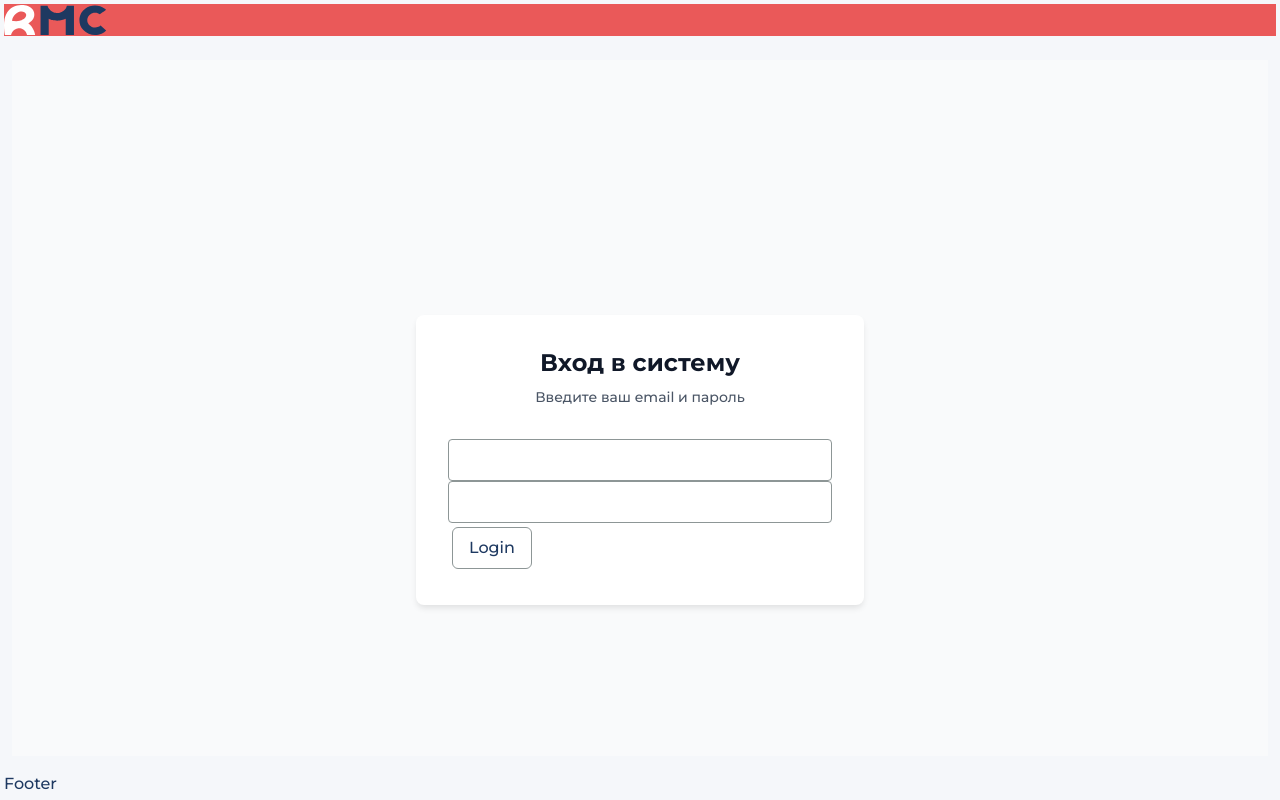
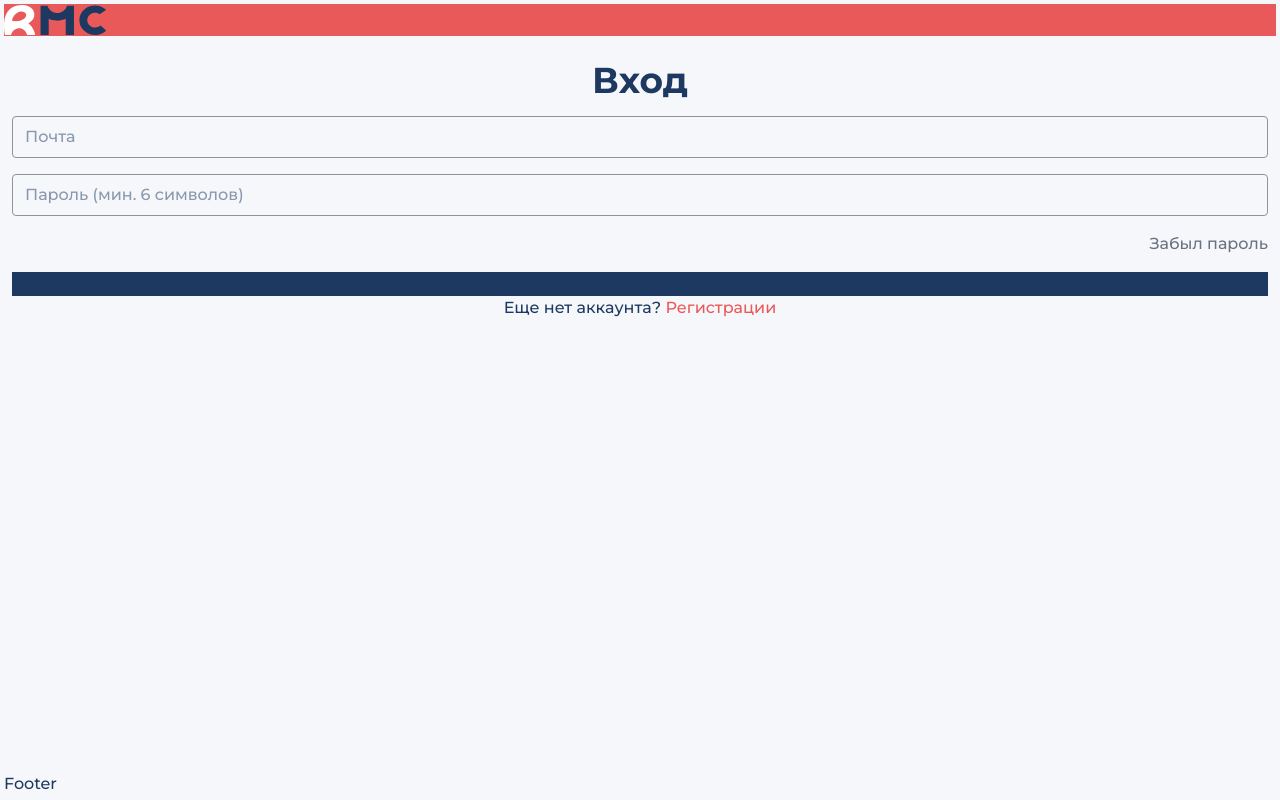
Before and after one commit to HapaxPablo/new_lk, a Next.js app: page /login in a window 1280 px wide. Built offline with nearby package versions, Linux system fonts and the light colour scheme; no server answers.

Commit message:
merged prod to auth/login

```diff
--- a/app/(auth)/login/page.tsx
+++ b/app/(auth)/login/page.tsx
@@ -1,19 +1,45 @@
-import { LoginForm } from "@/componennts/auth/LoginForm";
+import Link from 'next/link'
 
 const page = () => {
-
-   return (
-     <div className="min-h-screen flex items-center justify-center bg-gray-50">
-      <div className="w-full max-w-md p-8 space-y-8 bg-white rounded-lg shadow-md">
-        <div className="text-center">
-          <h2 className="text-2xl font-bold text-gray-900">Вход в систему</h2>
-          <p className="mt-2 text-sm text-gray-600">
-            Введите ваш email и пароль
-          </p>
+  return (
+    <div className="flex flex-col items-center w-full">
+      <form
+        className="flex flex-col items-center w-full gap-4 p-0 m-0"
+        // onSubmit={(e) => {
+        //   e.preventDefault()
+        //   // POST()
+        // }}
+      >
+        <div className="font-bold text-4xl">Вход</div>
+        <input
+          name="email"
+          type="email"
+          placeholder="Почта"
+          className="p-2 border rounded"
+          required
+          // value={email}
+          // onChange={(e) => setEmail(e.target.value)}
+        />
+        <input
+          name="password"
+          type="password"
+          placeholder="Пароль (мин. 6 символов)"
+          className="p-2 border rounded"
+          required
+          // value={password}
+          // onChange={(e) => setPassword(e.target.value)}
+        />
+        <div className="text-gray-500 flex justify-end w-full">
+          Забыл пароль
         </div>
-        <LoginForm />
+        <div className="w-full bg-[var(--main-text-color)] color-white">
+          Войти
+        </div>
+      </form>
+      <div>
+        Еще нет аккаунта? <Link href="/register">Регистрации</Link>
       </div>
     </div>
-  );
-};
-export default page;
+  )
+}
+export default page
--- a/app/api/auth/login/route.ts
+++ b/app/api/auth/login/route.ts
@@ -1,26 +1,25 @@
-import { NextRequest, NextResponse } from 'next/server'
 import { httpClient1C } from '@/lib/api/HttpClient1C'
 import { getRouteSession } from '@/lib/session'
+import { NextRequest, NextResponse } from 'next/server'
 
 export async function POST(req: Request) {
   try {
-    const { email, password} = await req.json()
-
+    const { email, password } = await req.json()
 
     // Используем httpClient1C
     const { user, xrmcCookie } = await httpClient1C.post<{
-      user: any;
+      user: any
       xrmcCookie: string
     }>('/auth', { email, password })
 
     // Создаем request/response для сессии
     const request = new NextRequest(req.url, {
       headers: req.headers,
-      body: req.body
+      body: req.body,
     })
     const response = new NextResponse()
 
-    console.log("Response from 1C:", response); // 🔍 Логируем ответ 1С
+    console.log('Response from 1C:', response) // 🔍 Логируем ответ 1С
 
     // Устанавливаем сессию
     const session = await getRouteSession(request, response)
@@ -28,7 +27,7 @@ export async function POST(req: Request) {
       id: user.id,
       name: user.name,
       email: user.email,
-      xrmcCookie
+      xrmcCookie,
     }
     await session.save()
 
@@ -37,16 +36,18 @@ export async function POST(req: Request) {
         user: {
           id: user.id,
           name: user.name,
-          email: user.email
-        }
+          email: user.email,
+        },
       }),
       { headers: response.headers }
     )
-
   } catch (error) {
     console.error('Auth error:', error)
     return NextResponse.json(
-      { message: error instanceof Error ? error.message : 'Authentication failed' },
+      {
+        message:
+          error instanceof Error ? error.message : 'Authentication failed',
+      },
       { status: 401 }
     )
   }
--- a/app/layout.tsx
+++ b/app/layout.tsx
@@ -1,9 +1,8 @@
-import '@/styles/global.scss'
 import Footer from '@/componennts/ui/Footer/Footer'
 import Header from '@/componennts/ui/Header/Header'
+import '@/styles/global.scss'
 import type { Metadata } from 'next'
 import localFont from 'next/font/local'
-import { AuthProvider } from '@/providers/auth-provider/auth-provider'
 
 const montserrat = localFont({
   src: [
@@ -48,13 +47,13 @@ export default function RootLayout({
   return (
     <html lang="en">
       <body className={`${montserrat.className} antialiased`}>
-        <AuthProvider>
-          <div className="layout">
-            <Header />
-            <main className="content">{children}</main>
-            <Footer />
-          </div>
-        </AuthProvider>
+        {/* <AuthProvider> */}
+        <div className="layout">
+          <Header />
+          <main className="content">{children}</main>
+          <Footer />
+        </div>
+        {/* </AuthProvider> */}
       </body>
     </html>
   )
--- a/middleware.ts
+++ b/middleware.ts
@@ -98,6 +98,7 @@ export async function middleware(request: NextRequest) {
       request: {
         headers: newHeaders,
       },
+      headers: newHeaders,
     })
   }
 
--- a/next.config.ts
+++ b/next.config.ts
@@ -5,7 +5,7 @@ const nextConfig: NextConfig = {
     ignoreBuildErrors: true,
   },
   images: {
-    domains: ['test,lk.krasrm.com', 'cdn.example.com'],
+    domains: ['test.lk.krasrm.com', 'cdn.example.com'],
     formats: ['image/avif', 'image/webp'],
   },
   output: 'standalone',
--- a/providers/auth-provider/auth-provider.tsx
+++ b/providers/auth-provider/auth-provider.tsx
@@ -1,13 +1,13 @@
 'use client'
 
+import { usePathname, useRouter } from 'next/navigation'
 import {
   createContext,
+  ReactNode,
   useContext,
-  ReactNode,
+  useEffect,
   useState,
-  useEffect,
 } from 'react'
-import { useRouter, usePathname } from 'next/navigation'
 
 type User =
   | {
--- a/styles/global.scss
+++ b/styles/global.scss
@@ -35,7 +35,6 @@
   --shadow-md: 0 4px 6px -1px oklch(0 0 0 / 0.1);
   --shadow-lg: 0 10px 15px -3px oklch(0 0 0 / 0.1);
 
-
   /* Размеры шрифтов (базовые) */
   --text-xs: 0.75rem;
   --text-sm: 0.875rem;
@@ -46,8 +45,6 @@
   --text-3xl: 1.875rem;
   --text-4xl: 2.25rem;
   --text-5xl: 3rem;
-
-
 }
 
 body {
@@ -160,7 +157,7 @@ body {
 /* Базовые стили для интерактивных элементов */
 a,
 button,
-[role="button"],
+[role='button'],
 input,
 textarea,
 select {
@@ -259,11 +256,15 @@ select {
   }
 }
 
-
 /* Утилитарные классы */
 .bg-primary {
   background-color: var(--main-color);
 }
+
+.bg-secondary {
+  background-color: var(--main-text-color);
+  color: white;
+} // перенести в taillwind class кнопки (auth)
 
 .text-primary {
   color: var(--main-text-color);
```
Also changed, not shown: lib/crypto.ts (+7 -5 lines). Lines whose indentation alone changed are shown as unchanged.
